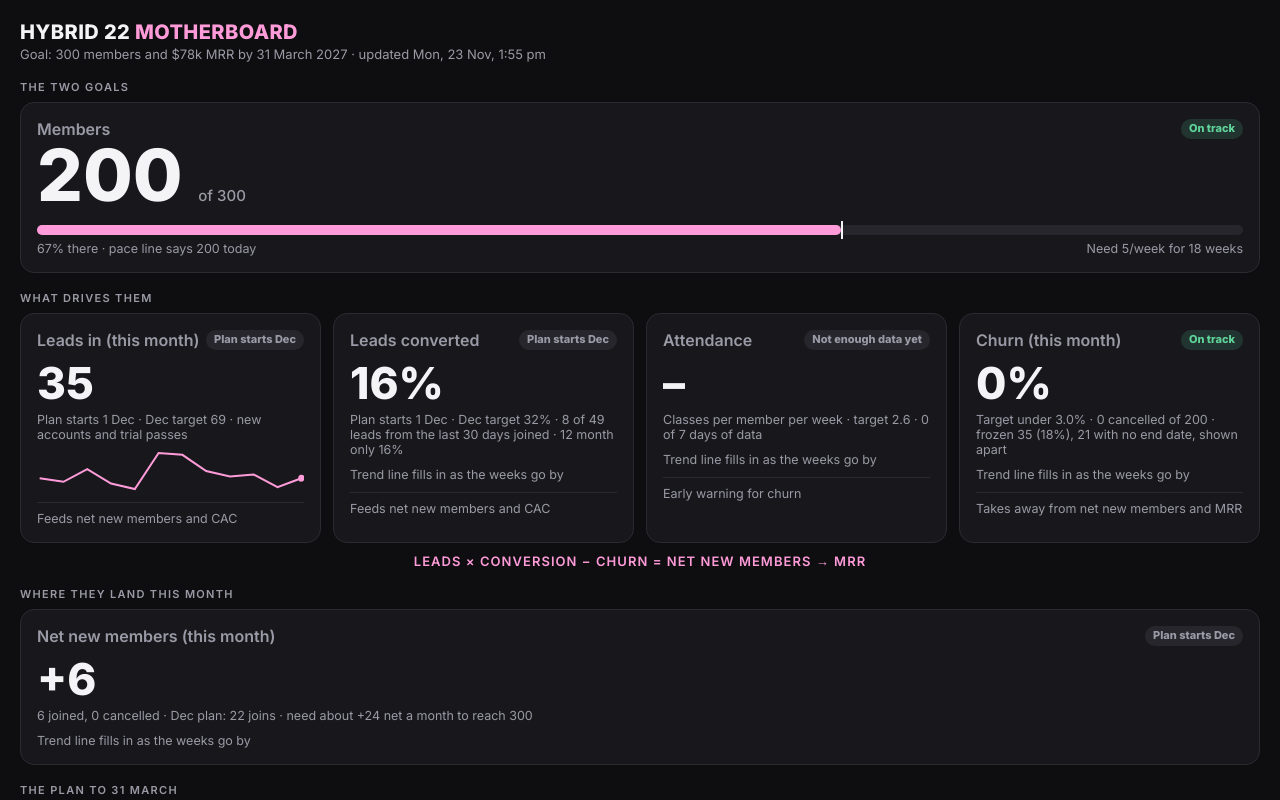
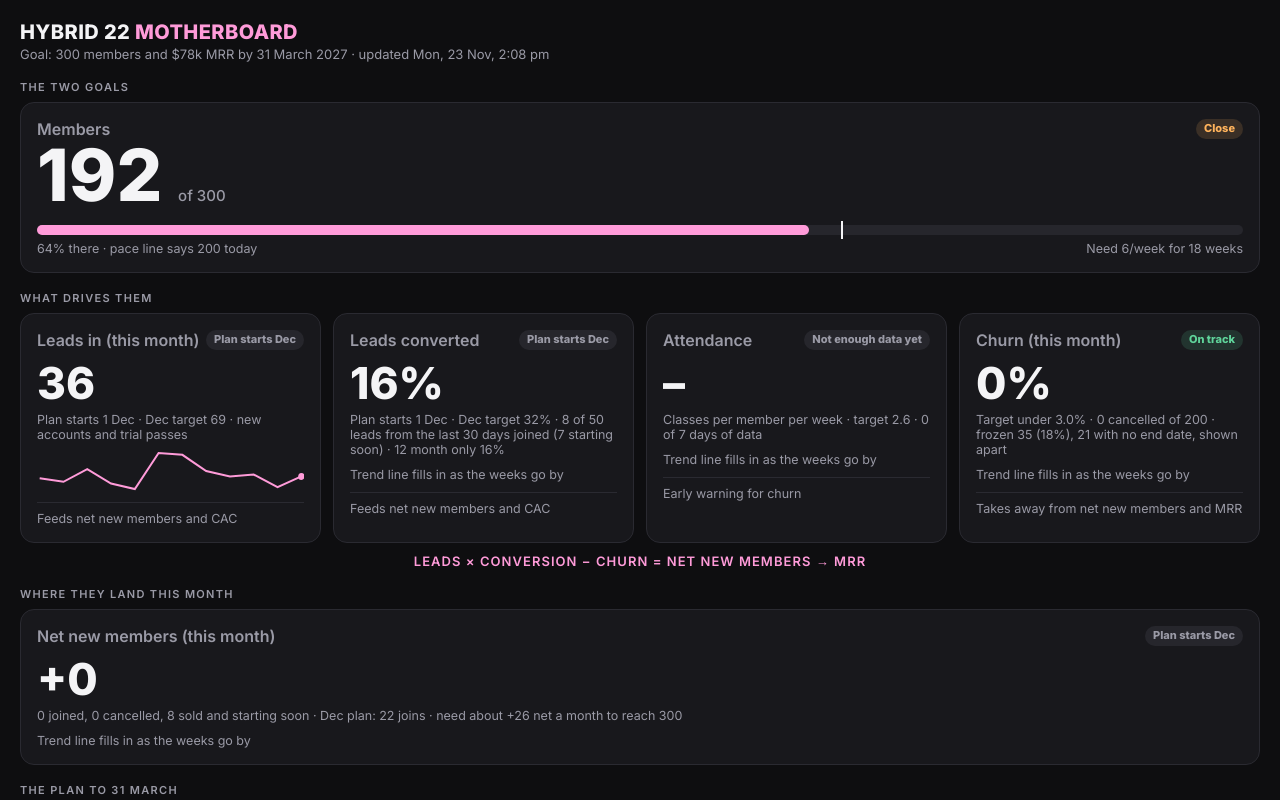
Before and after one commit to hybrid22jez/hybrid22-attendance-screen, a plain HTML site: page docs/kpi/index.html in a window 1280 px wide. Shown: the top 800 px of the page. Drawn offline with Linux system fonts and the light colour scheme.

Commit message:
Update Motherboard TV view [skip ci]

```diff
--- a/docs/kpi/index.html
+++ b/docs/kpi/index.html
@@ -163,7 +163,7 @@ function render(){
     kCard({nt:"Plan starts Dec", name:"Leads in (this month)", val:D.leads.month, target:P.leads, show:D.leads.month,
       tgtText:P.leads==null?`${P.label} Dec target ${D.plan[0].leads} · new accounts and trial passes`:`${P.label} target ${P.leads} (about ${Math.round(P.leads/4.35)} a week) · new accounts and trial passes`, weekly:D.leads.weekly, fmt:v=>v+" leads that week", feeds:"Feeds net new members and CAC"}),
     kCard({nt:"Plan starts Dec", name:"Leads converted", val:D.conv.rate, target:P.conv, show:pct(D.conv.rate),
-      tgtText:`${P.conv==null?P.label+' Dec target '+pct(D.plan[0].conv):P.label+' target '+pct(P.conv)} · ${D.conv.converted ?? '–'} of ${D.conv.n} leads from the last 30 days joined · 12 month only ${pct(D.conv.twelve)}`, weekly:D.conv.weekly, fmt:pct, feeds:"Feeds net new members and CAC"}));
+      tgtText:`${P.conv==null?P.label+' Dec target '+pct(D.plan[0].conv):P.label+' target '+pct(P.conv)} · ${D.conv.converted ?? '–'} of ${D.conv.n} leads from the last 30 days joined${D.conv.notStarted?` (${D.conv.notStarted} starting soon)`:''} · 12 month only ${pct(D.conv.twelve)}`, weekly:D.conv.weekly, fmt:pct, feeds:"Feeds net new members and CAC"}));
   if (money_ok) $("#drivers").append(
     kCard({name:"CAC (blended)", cls:"money", val:D.cac.full, target:D.cac.target, lower:true, show:money(D.cac.full),
       tgtText:`Target ${money(D.cac.target)} · ${money(D.cac.costs.reduce((a,c)=>a+c[1],0))} spend ÷ ${D.cac.newCustomers} new members (${D.cac.basis}) · pays back in ${D.cac.paybackWeeks!=null?D.cac.paybackWeeks.toFixed(1)+" weeks":"–"}`,
@@ -178,7 +178,7 @@ function render(){
   const netNeeded = monthsLeft > 0 ? (D.members.goal - D.members.now) / monthsLeft : 0;
   $("#outputs").append(
     kCard({nt:"Plan starts Dec", name:"Net new members (this month)", val:D.netNew.month, target:P.joins==null?null:P.joins - Math.round(D.members.now*D.churn.target), show:(D.netNew.month>=0?"+":"")+D.netNew.month,
-      tgtText:`${D.netNew.joins} joined, ${D.netNew.cancels} cancelled · ${P.joins==null?'Dec plan: '+D.plan[0].joins:P.label+' plan: '+P.joins} joins · need about +${Math.ceil(netNeeded)} net a month to reach 300`, weekly:D.netNew.weekly, fmt:v=>(v>=0?"+":"")+v}));
+      tgtText:`${D.netNew.joins} joined, ${D.netNew.cancels} cancelled${D.members.pending?`, ${D.members.pending} sold and starting soon`:''} · ${P.joins==null?'Dec plan: '+D.plan[0].joins:P.label+' plan: '+P.joins} joins · need about +${Math.ceil(netNeeded)} net a month to reach 300`, weekly:D.netNew.weekly, fmt:v=>(v>=0?"+":"")+v}));
   if (money_ok) $("#outputs").append(
     kCard({name:"MRR added (this month)", cls:"money", val:D.mrrAdded, target:(D.mrr.goal-D.mrr.now)/(monthsLeft||1), show:money(D.mrrAdded),
       tgtText:`Need about ${money((D.mrr.goal-D.mrr.now)/(monthsLeft||1))} a month to reach $78k${D.mrr.unknownAmounts?` · ${D.mrr.unknownAmounts} members missing a payment amount`:""}`, weekly:D.mrr.weekly, fmt:money}));
--- a/docs/kpi/kpi-data.json
+++ b/docs/kpi/kpi-data.json
@@ -1,6 +1,6 @@
 {
   "asOf": "2026-11-23",
-  "generatedAt": "2026-11-23T02:55:01.483Z",
+  "generatedAt": "2026-11-23T03:08:32.339Z",
   "goalDate": "2027-03-31",
   "plan": [
     {
@@ -38,7 +38,8 @@
   },
   "daysOfData": 0,
   "members": {
-    "now": 200,
+    "now": 192,
+    "pending": 8,
     "goal": 300,
     "start": 200,
     "startDate": "2026-11-23",
@@ -46,12 +47,12 @@
     "frozenNoEnd": 21,
     "frozenOverdue": 0,
     "weekly": [
-      200
+      192
     ]
   },
   "mrr": null,
   "leads": {
-    "month": 35,
+    "month": 36,
     "weekly": [
       12,
       10,
@@ -64,16 +65,17 @@
       13,
       14,
       7,
-      12
+      13
     ]
   },
   "conv": {
-    "rate": 0.16326530612244897,
-    "twelve": 0.16326530612244897,
-    "n": 49,
+    "rate": 0.16,
+    "twelve": 0.16,
+    "n": 50,
     "converted": 8,
+    "notStarted": 7,
     "weekly": [
-      0.16326530612244897
+      0.16
     ]
   },
   "churn": {
@@ -94,11 +96,11 @@
   },
   "cac": null,
   "netNew": {
-    "month": 6,
-    "joins": 6,
+    "month": 0,
+    "joins": 0,
     "cancels": 0,
     "weekly": [
-      6
+      0
     ]
   },
   "mrrAdded": null,
```
